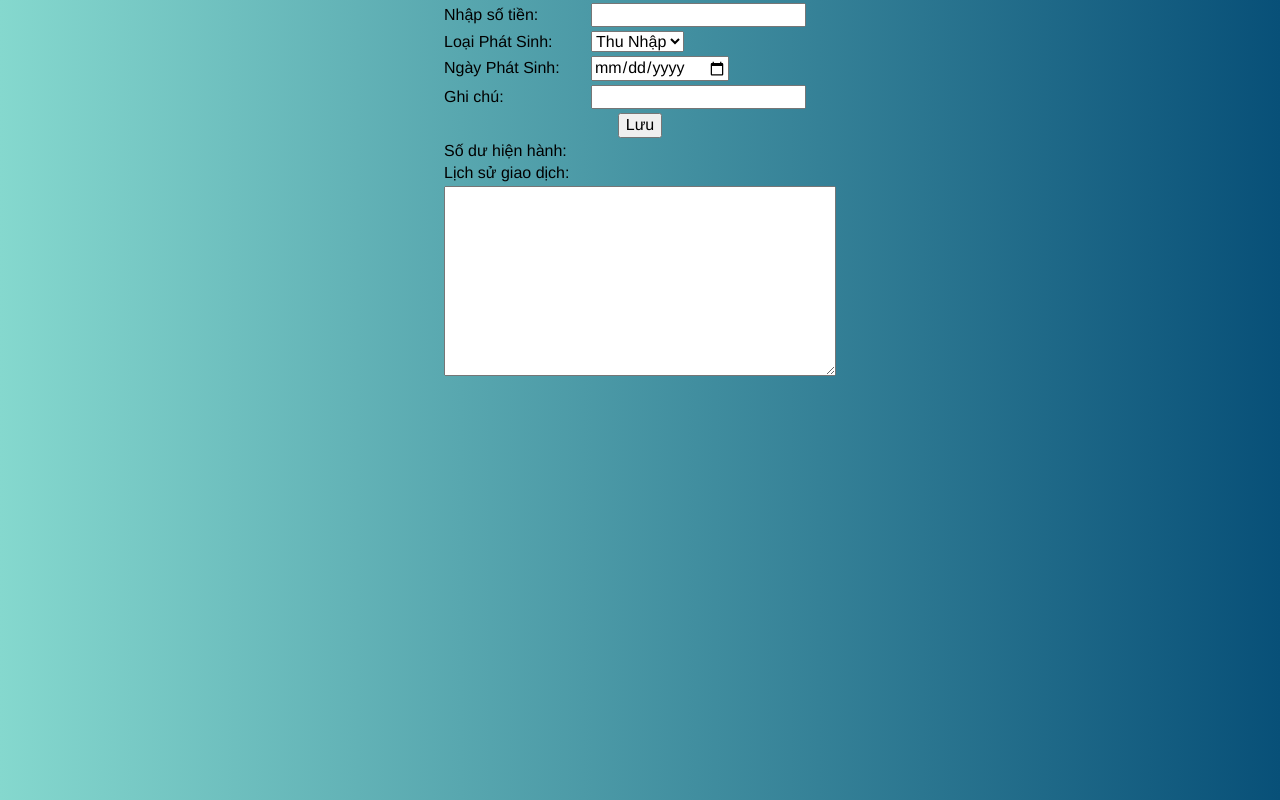
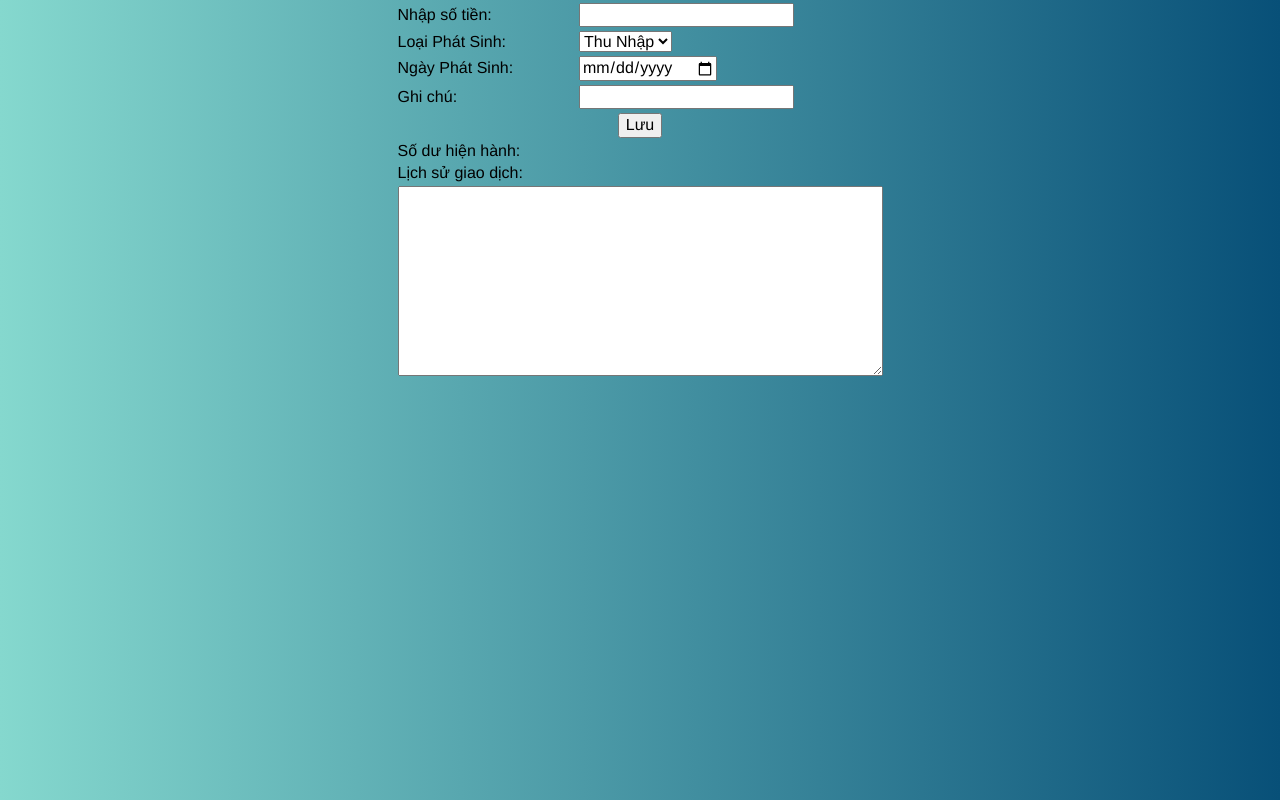
Before and after one commit to TuNguyen2/ThuChi, a plain HTML site: page index.html in a window 1280 px wide. Drawn offline with nearby package versions, Linux system fonts and the light colour scheme.

Commit message:
Update index.html

```diff
--- a/index.html
+++ b/index.html
@@ -61,7 +61,7 @@
             </tr>
 
             <tr>
-                <td colspan="2"> <textarea name="" id="lichsu" cols="40" rows="10" ></textarea>
+                <td colspan="2"> <textarea name="" id="lichsu" cols="50" rows="10" ></textarea>
 
                 </td>
             </tr>
```
